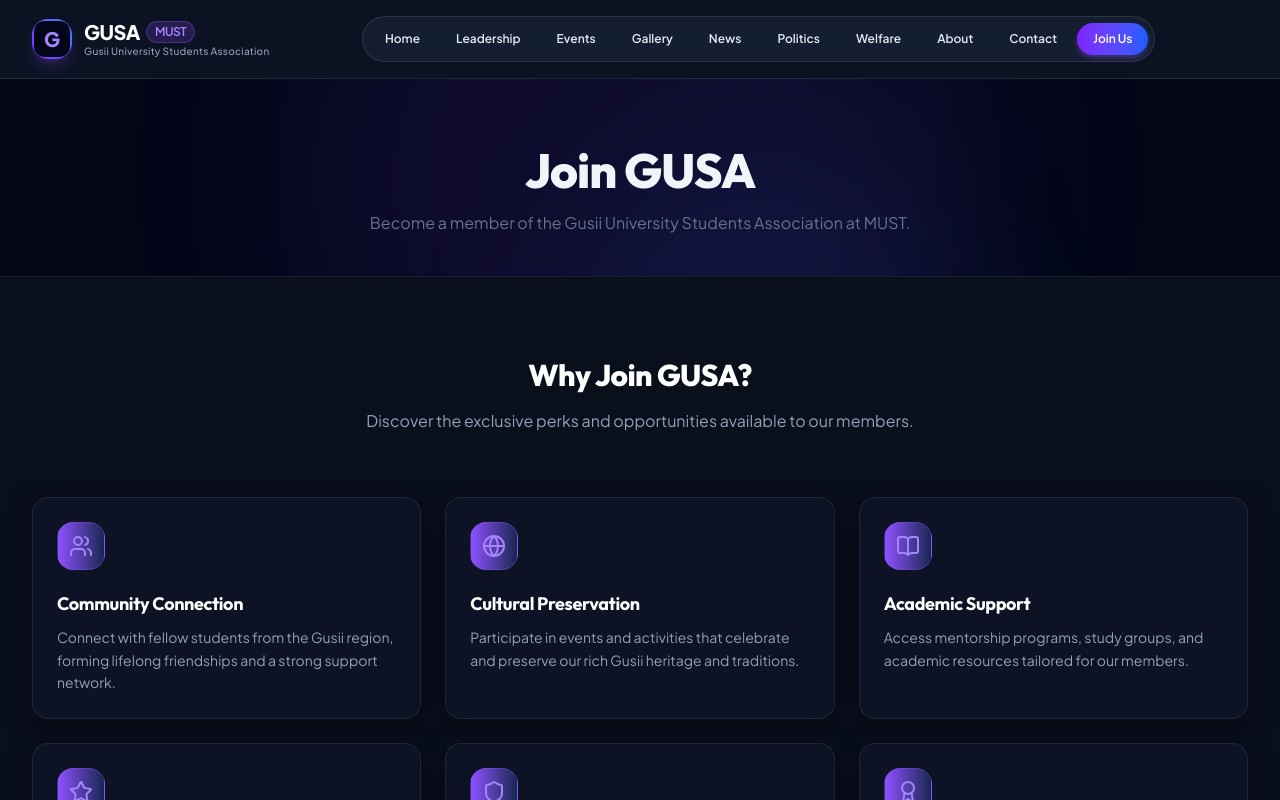
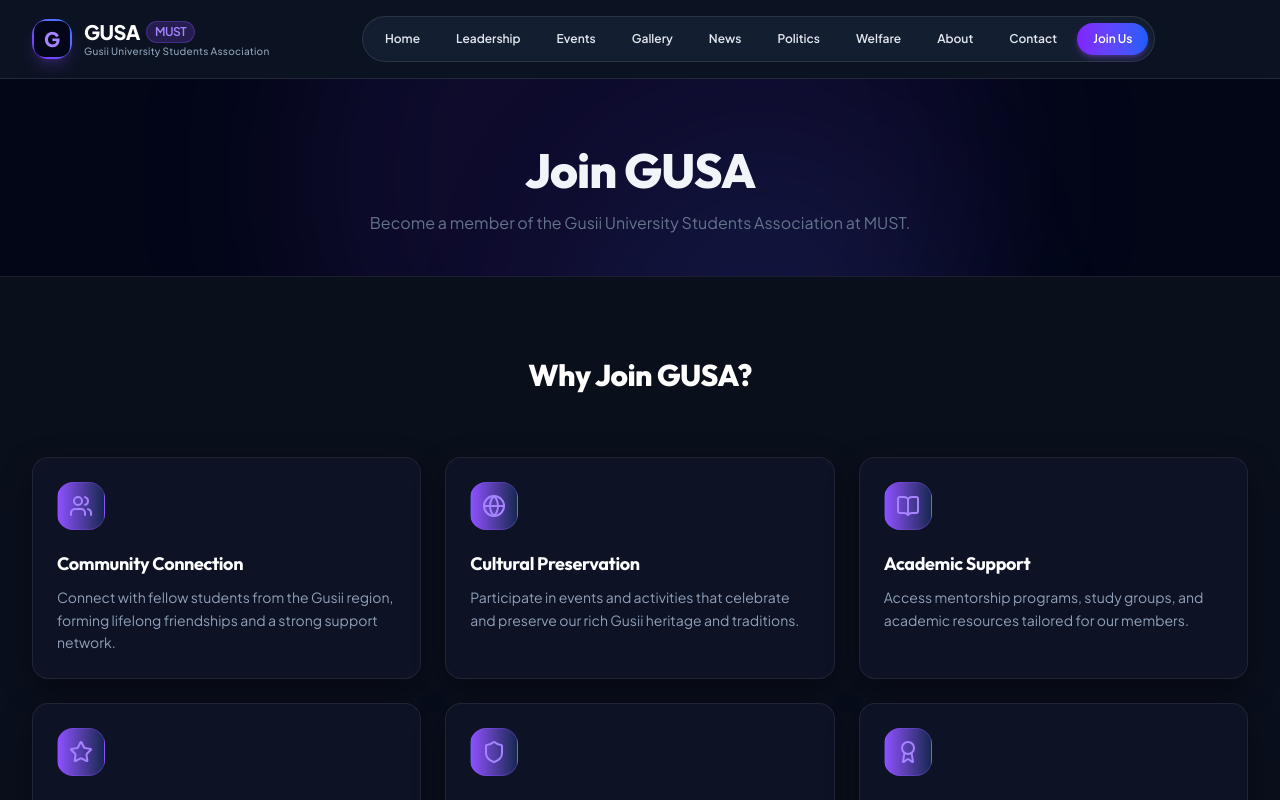
Before and after one commit to Omwenga75/gusa, a Next.js app: page /join in a window 1280 px wide. Shown: the top 800 px of the page. Built offline with nearby package versions, Linux system fonts and the light colour scheme.

Commit message:
Remove subtitle from Why Join GUSA benefits section

```diff
--- a/src/app/join/page.tsx
+++ b/src/app/join/page.tsx
@@ -93,7 +93,6 @@ export default function JoinPage() {
         <div className="container mx-auto px-4">
           <div className="text-center mb-10 sm:mb-16 max-w-2xl mx-auto">
             <h2 className="text-2xl sm:text-3xl font-extrabold mb-3 sm:mb-4 text-white">Why Join GUSA?</h2>
-            <p className="text-slate-400 text-sm sm:text-base">Discover the exclusive perks and opportunities available to our members.</p>
           </div>
           <div className="grid grid-cols-1 md:grid-cols-2 lg:grid-cols-3 gap-4 sm:gap-6">
             {benefits.map((benefit, idx) => (
```
